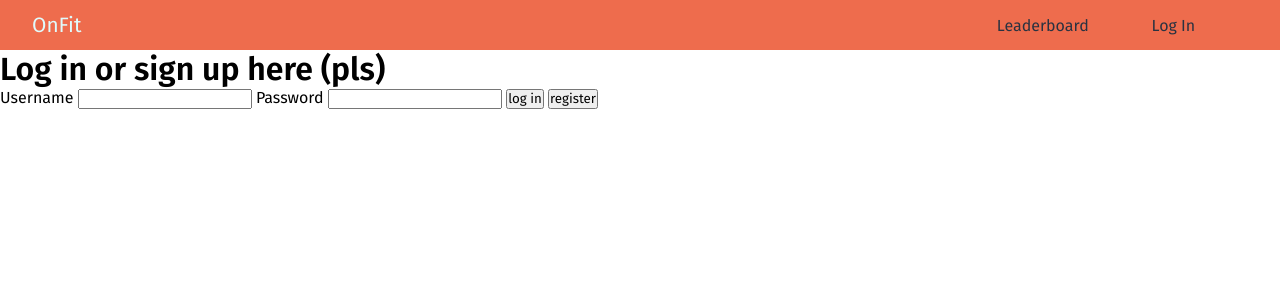
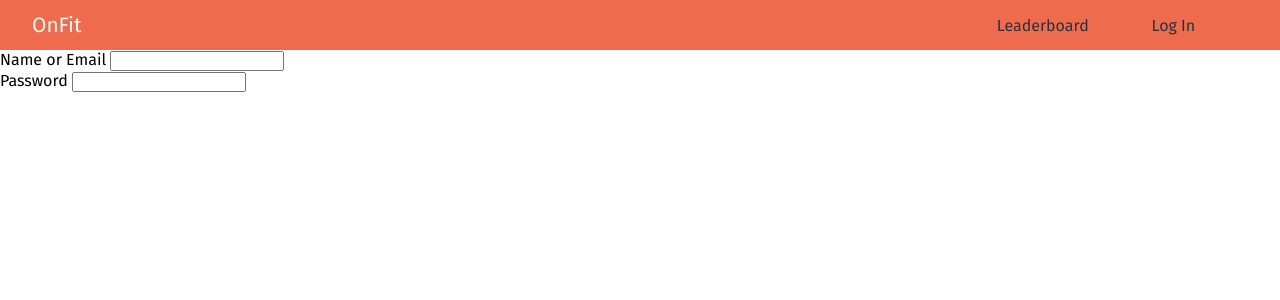
Before and after one commit to nemoeriksson/activityTracker, a SvelteKit app: page /login in a window 1280 px wide. Shown: the top 300 px of the page. Built offline with nearby package versions, Linux system fonts and the light colour scheme.

Commit message:
Feat: Login & register different tabs

```diff
--- a/src/routes/login/+page.svelte
+++ b/src/routes/login/+page.svelte
@@ -1,10 +1,40 @@
-<h1>Log in or sign up here (pls)</h1>
-<form method="POST" action="/login">
+<script lang="ts">
 
-	<label for="username">Username</label>
-	<input name="username" type="text">
-	<label for="password">Password</label>
-	<input name="password" type="password">
-	<input type="submit" name="login" value="log in" />
-	<input type="submit" name="register" value="register" />
-</form>
+enum Tabs {
+	LOGIN,
+	REGISTER
+}
+
+let tab = Tabs.LOGIN;
+</script>
+
+<div class="container">
+	{#if tab == Tabs.LOGIN}
+		<form action="?/login" method="post">
+			<div class="inputField">
+				<label for="user">Name or Email</label>
+				<input type="text" id="user" name="user">
+			</div>
+			<div class="inputField">
+				<label for="password-login">Password</label>
+				<input type="text" id="password-login" name="password">
+			</div>
+		</form>
+	{/if}
+	{#if tab == Tabs.REGISTER}
+		<form action="?/register" method="post">
+			<div class="inputField">
+				<label for="name">Name</label>
+				<input type="text" id="name" name="name"/>
+			</div>
+			<div class="inputField">
+				<label for="email">Email</label>
+				<input type="email" id="email" name="email">
+			</div>
+			<div class="inputField">
+				<label for="password-register">Password</label>
+				<input type="password" id="password-register" name="password">
+			</div>
+		</form>
+	{/if}
+</div>
```
Also changed, not shown: static/style/login.css (added).
